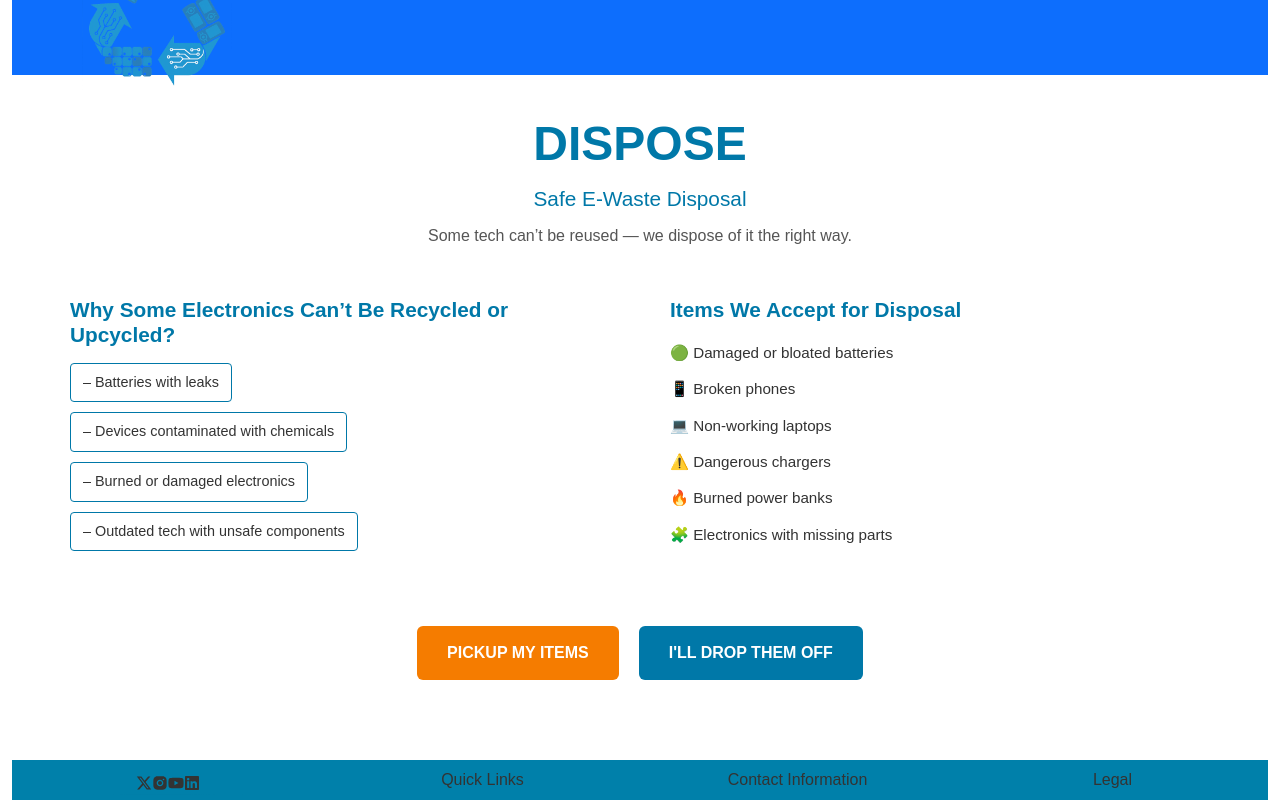
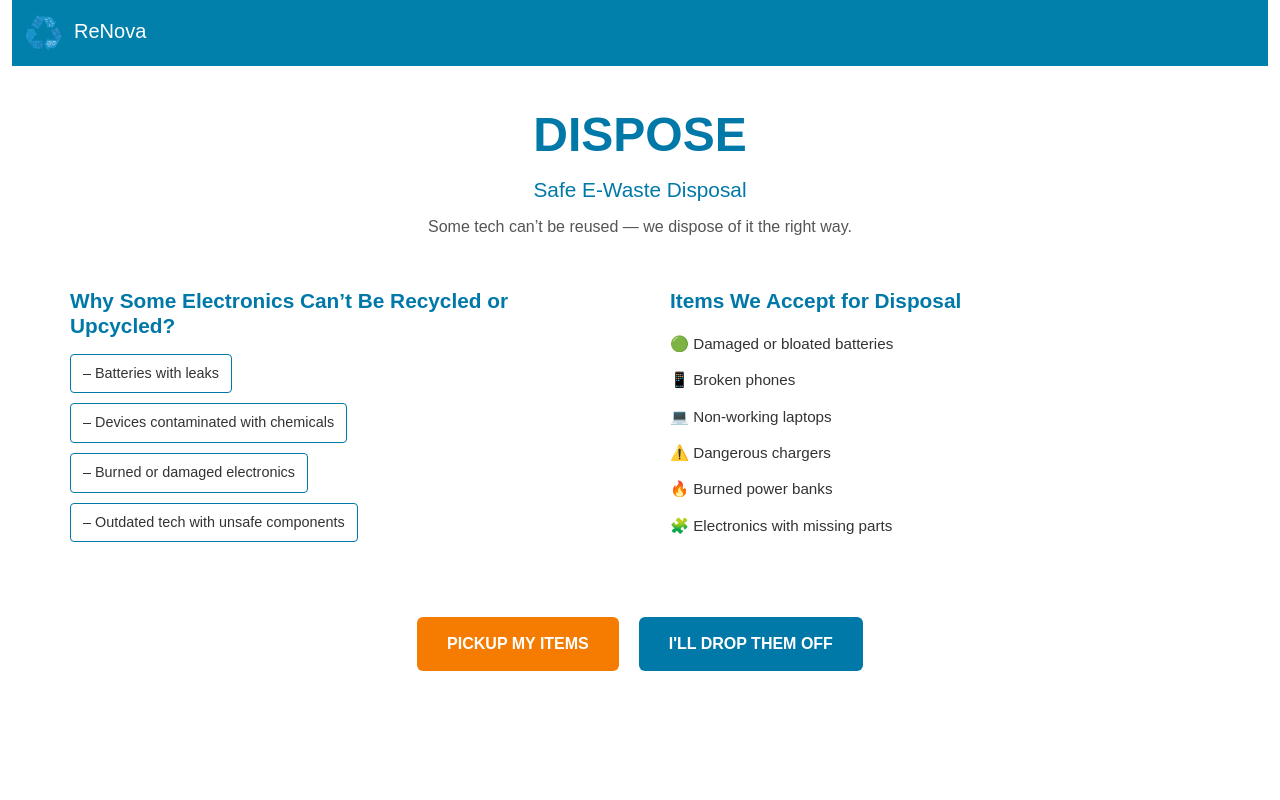
Before and after one commit to razanalraiisi/Renova, a React (Create React App) app in the folder client/: page /dispose in a window 1280 px wide. Shown: the top 800 px of the page. Built offline with nearby package versions, Linux system fonts and the light colour scheme; the HTML template or start-up script is replaced by a standard one.

Commit message:
edited dispose page

```diff
--- a/client/src/components/Dispose.js
+++ b/client/src/components/Dispose.js
@@ -1,6 +1,7 @@
 import React from "react";
-import Header from "./Header";
-import Footer from "./Footer";
+import { Navbar, NavbarBrand } from "reactstrap";
+import { Link } from "react-router-dom";
+import logo from "../assets/logo.png";
 
 const Dispose = () => {
   const styles = {
@@ -20,7 +21,6 @@ const Dispose = () => {
       width: "100%",
     },
 
-    /* HERO */
     hero: {
       textAlign: "center",
       marginBottom: "50px",
@@ -41,7 +41,6 @@ const Dispose = () => {
       color: "#555",
     },
 
-    /* COLUMNS */
     columns: {
       display: "flex",
       gap: "60px",
@@ -61,7 +60,6 @@ const Dispose = () => {
       fontSize: "1.3rem",
     },
 
-    /* LEFT BOX LIST */
     reasonItem: {
       border: "1px solid #0078a8",
       padding: "8px 12px",
@@ -71,7 +69,6 @@ const Dispose = () => {
       width: "fit-content",
     },
 
-    /* RIGHT LIST */
     acceptList: {
       listStyle: "none",
       padding: 0,
@@ -85,7 +82,6 @@ const Dispose = () => {
       marginBottom: "6px",
     },
 
-    /* BUTTONS */
     buttons: {
       display: "flex",
       justifyContent: "center",
@@ -117,12 +113,15 @@ const Dispose = () => {
 
   return (
     <div style={styles.page}>
-      {/* HEADER */}
-      <Header />
+      {/* NAVBAR */}
+      <Navbar style={{ backgroundColor: "#0080AA" }}>
+        <NavbarBrand tag={Link} to="/" style={{ color: "white" }}>
+          <img src={logo} alt="logo" style={{ height: 40, marginRight: 10 }} />
+          ReNova
+        </NavbarBrand>
+      </Navbar>
 
-      {/* MAIN */}
       <main style={styles.main}>
-        {/* HERO */}
         <section style={styles.hero}>
           <h1 style={styles.heroTitle}>DISPOSE</h1>
           <p style={styles.heroSubtitle}>Safe E-Waste Disposal</p>
@@ -131,24 +130,19 @@ const Dispose = () => {
           </p>
         </section>
 
-        {/* CONTENT */}
         <section style={styles.columns}>
-          {/* LEFT */}
           <div style={styles.column}>
             <h3 style={styles.sectionTitle}>
               Why Some Electronics Can’t Be Recycled or Upcycled?
             </h3>
-
             <div style={styles.reasonItem}>– Batteries with leaks</div>
             <div style={styles.reasonItem}>– Devices contaminated with chemicals</div>
             <div style={styles.reasonItem}>– Burned or damaged electronics</div>
             <div style={styles.reasonItem}>– Outdated tech with unsafe components</div>
           </div>
 
-          {/* RIGHT */}
           <div style={styles.column}>
             <h3 style={styles.sectionTitle}>Items We Accept for Disposal</h3>
-
             <ul style={styles.acceptList}>
               <li style={styles.acceptItem}>🟢 Damaged or bloated batteries</li>
               <li style={styles.acceptItem}>📱 Broken phones</li>
@@ -160,15 +154,11 @@ const Dispose = () => {
           </div>
         </section>
 
-        {/* BUTTONS */}
         <section style={styles.buttons}>
           <button style={styles.pickupBtn}>PICKUP MY ITEMS</button>
           <button style={styles.dropoffBtn}>I'LL DROP THEM OFF</button>
         </section>
       </main>
-
-      {/* FOOTER */}
-      <Footer />
     </div>
   );
 };
```
